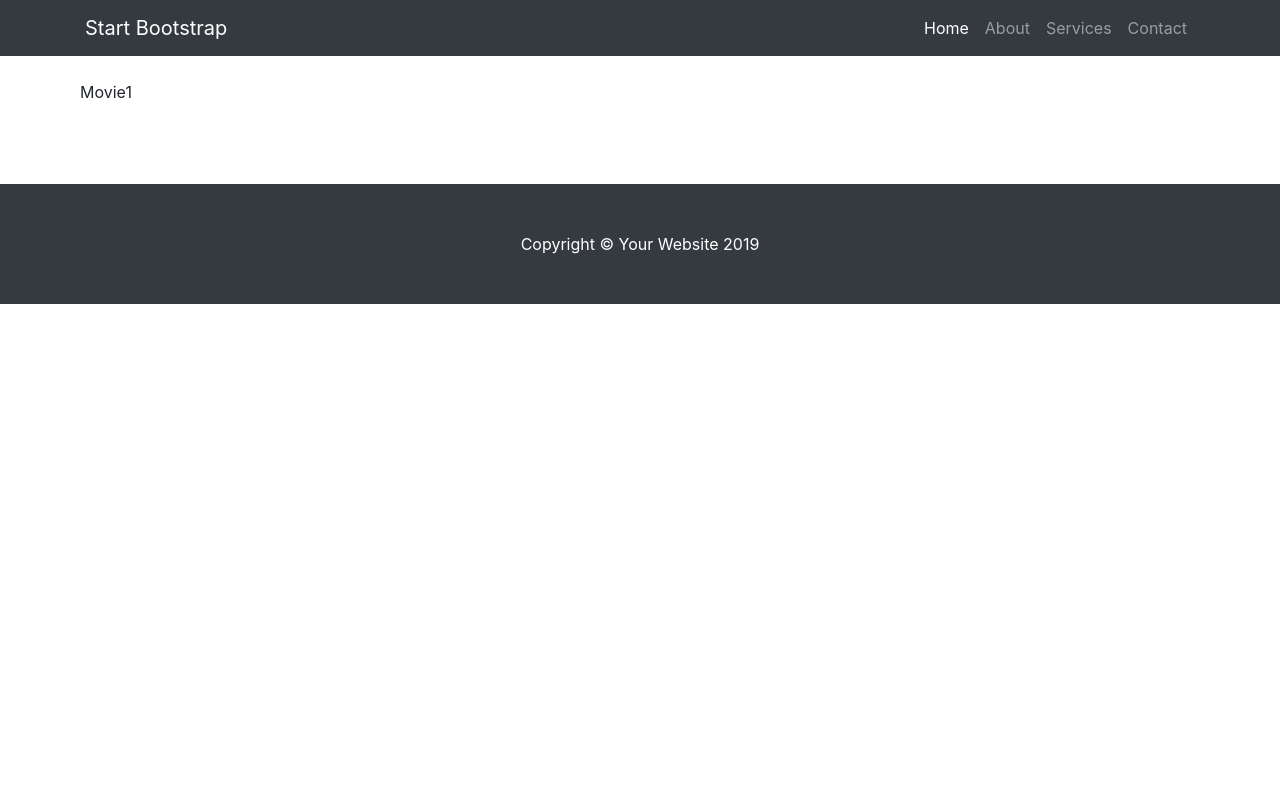
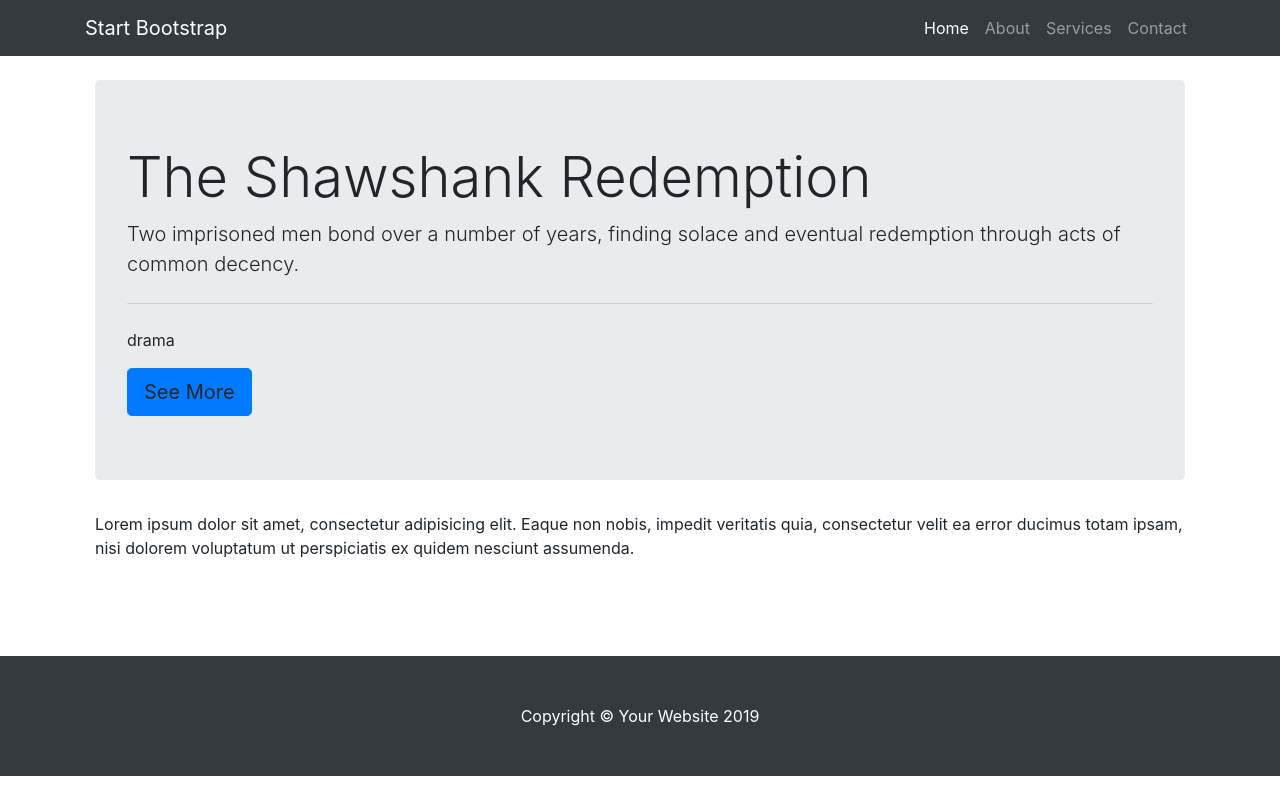
Before and after one commit to Dev-Addict/movie-db, a Next.js app: page /movies/1 in a window 1280 px wide. Built offline with nearby package versions, Linux system fonts and the light colour scheme.

Commit message:
put data inside movie page

```diff
--- a/actions/index.js
+++ b/actions/index.js
@@ -37,3 +37,7 @@ const movieData = [
 export const getMovies = () => {
     return movieData
 };
+
+export const getMovieById = id => {
+    return movieData[movieData.findIndex(movie => movie.id === id)];
+};
--- a/components/MovieCard.js
+++ b/components/MovieCard.js
@@ -6,7 +6,7 @@ const MovieCard = (props) => {
     const {name, description, cover, rating, id} = props.movie;
 
     return (
-        <Link href={`/movies/${id}`}>
+        <Link href="/movies/[id]" as={`/movies/${id}`}>
             <div className="col-lg-4 col-md-6 mb-4">
                 <div className="card h-100">
                     <a><img className="card-img-top" src={cover} alt={name}/></a>
--- a/pages/movies/[id].js
+++ b/pages/movies/[id].js
@@ -1,12 +1,38 @@
 import {useRouter} from "next/router";
 
-const Movie = () => {
+import {getMovieById} from "../../actions";
+
+const Movie = (props) => {
     const router = useRouter();
     const {id} = router.query;
 
+    const {movie} = props;
+
     return (
-        <div>Movie{id}</div>
+        <div className="container">
+            <div className="jumbotron">
+                <h1 className="display-4">{movie.name}</h1>
+                <p className="lead">{movie.description}</p>
+                <hr className="my-4"/>
+                <p>{movie.genre}</p>
+                <a className="btn btn-primary btn-lg" role="button">See More</a>
+            </div>
+            <p className="desc-text">{movie.longDesc}</p>
+            <style jsx>{`
+                .desc-text {
+                    font-size: 16px;
+                }
+            `}
+            </style>
+        </div>
     );
 };
 
+Movie.getInitialProps = (context) => {
+    const movie = getMovieById(context.query.id);
+    return {
+        movie
+    };
+};
+
 export default Movie;
```
